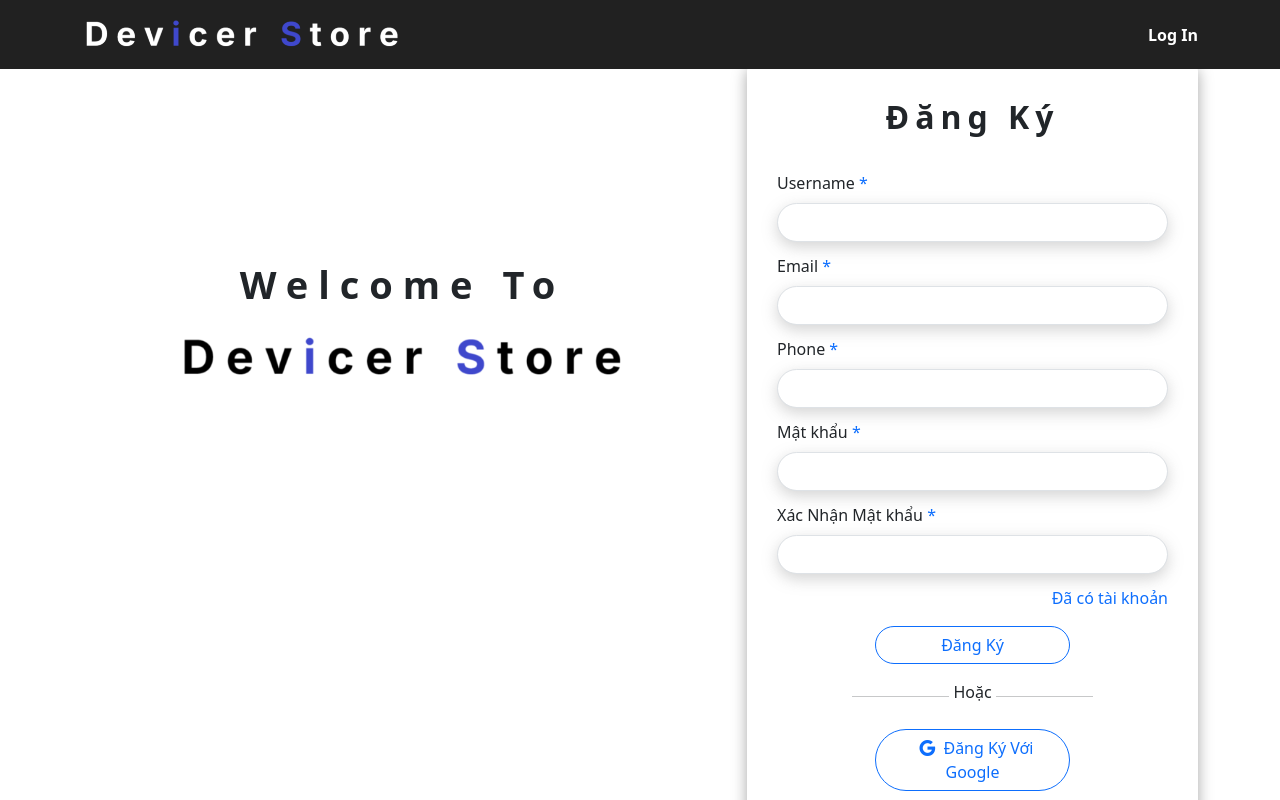
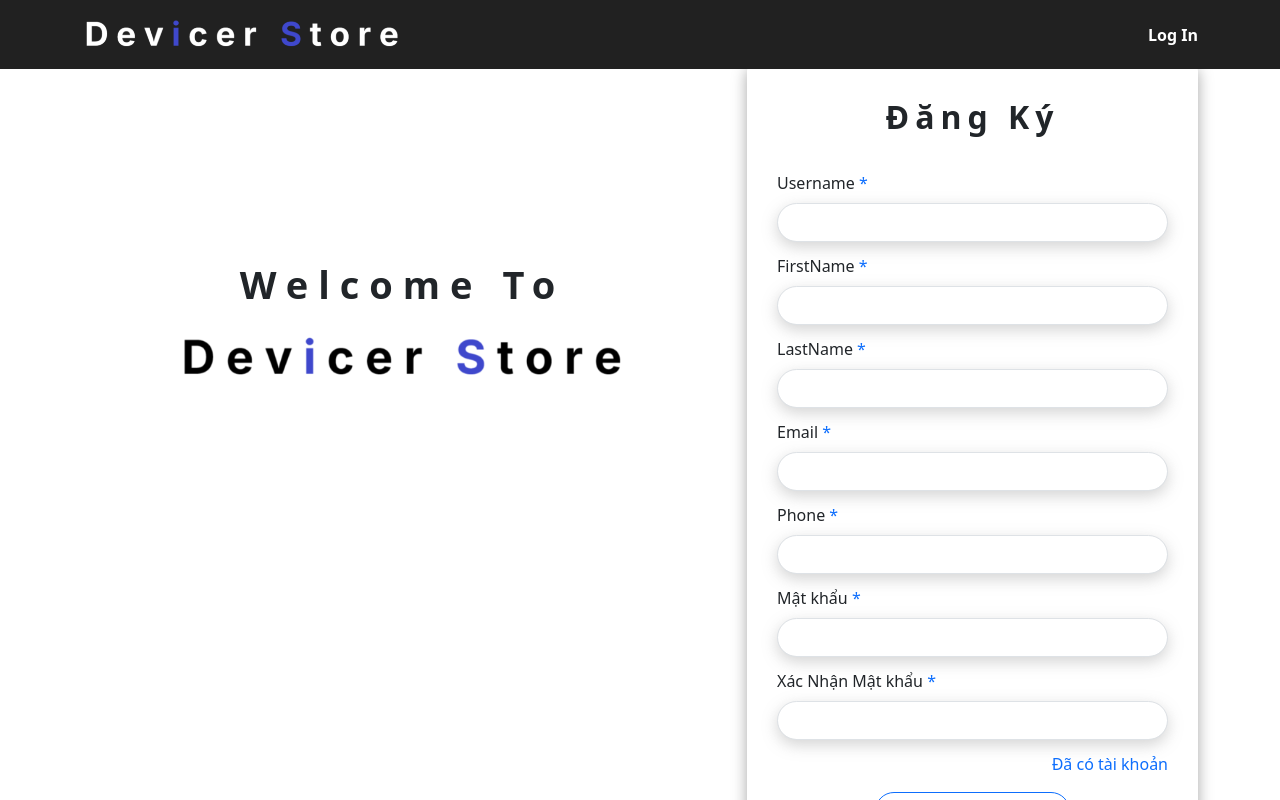
Before and after one commit to leminhbao308/software_architecture_and_design_ui, a React (Vite) app: page /signup in a window 1280 px wide. Shown: the top 800 px of the page. Built offline with nearby package versions, Linux system fonts and the light colour scheme.

Commit message:
feat(services): create SignUp service

```diff
--- a/src/components/CategoryBtn.tsx
+++ b/src/components/CategoryBtn.tsx
@@ -9,7 +9,6 @@ const CategoryBtn = () => {
         <li className="category">Le Hoang Nam</li>
         <li className="category">Le Minh Bao</li>
         <li className="category">Nguyen Hong Duc</li>
-        <li className="category">Nguyen Trong Tien</li>
         <li className="category">Tat ca deu la dong chi</li>
       </ul>
     </div>
--- a/src/consts/APIConst.ts
+++ b/src/consts/APIConst.ts
@@ -1,6 +1,7 @@
 const APIConst = {
-    API_CONTEXT: 'http://localhost:8080/api/v1',
-    LOGIN: '/auth/login'
+  API_CONTEXT: "http://localhost:8080/api/v1",
+  LOGIN: "/auth/login",
+  SIGNUP: "/auth/register",
 };
 
 export default APIConst;
--- a/src/pages/signupPage.tsx
+++ b/src/pages/signupPage.tsx
@@ -1,16 +1,20 @@
-import logo from "../assets/devicer-black.png";
-import { Link } from "react-router-dom";
+import { Link, Navigate, useNavigate } from "react-router-dom";
 import { useState } from "react";
 import AssetsConstant from "../consts/AssetsConstant";
+import SignUpService from "../services/auth/SignUpService";
+import PathConst from "../consts/PathConst";
 
 const SignUpPage = () => {
   const [username, setUsername] = useState(""); //  username
+  const [firstName, setFirstName] = useState(""); // firstName
+  const [lastName, setLastName] = useState(""); // lastName
   const [password, setPassword] = useState(""); //  password
   const [email, setEmail] = useState(""); //  email
   const [phone, setPhone] = useState(""); //  phone
   const [confirmPassword, setConfirmPassword] = useState(""); //  confirm password
-
+  const [errorMessage, setErrorMessage] = useState(""); // handle throw error
   const [validated, setValidated] = useState(false); //  check form validation
+  const navigate = useNavigate();
 
   function onValueChange(e) {
     const { id, value } = e.target;
@@ -18,6 +22,12 @@ const SignUpPage = () => {
     switch (id) {
       case "username":
         setUsername(value);
+        break;
+      case "firstName":
+        setFirstName(value);
+        break;
+      case "lastName":
+        setLastName(value);
         break;
       case "password":
         setPassword(value);
@@ -36,20 +46,51 @@ const SignUpPage = () => {
     }
   }
 
-  function handleSubmit(e) {
+  async function handleSubmit(e) {
     e.preventDefault();
     const form = e.target;
 
     if (form.checkValidity() === false) {
       e.stopPropagation();
+    } else {
+      setValidated(true);
     }
 
-    setValidated(true);
+    try {
+      const response = await SignUpService.signup(
+        username,
+        firstName,
+        lastName,
+        password,
+        email,
+        phone
+      );
+
+      if (response.data.status) {
+
+        setTimeout(() => {
+
+          setUsername("");
+          setFirstName("");
+          setLastName("");
+          setPassword("");
+          setConfirmPassword("");
+          setEmail("");
+          setPhone("");
+          navigate(PathConst.LOGIN);
+        }, 1000);
+      }
+    } catch (error) {
+      setErrorMessage(
+        "Đăng ký thất bại. Vui lòng kiểm tra lại thông tin!" + error
+      );
+      console.error(errorMessage);
+    }
   }
 
   function handleGoogleSignup() {
     // TODO: Implement login function with google
-    console.log("login with google");
+    console.log("Signup with google");
   }
 
   return (
@@ -89,6 +130,36 @@ const SignUpPage = () => {
                 onChange={onValueChange}
               />
               <div className="invalid-feedback">Username là bắt buộc!</div>
+            </div>
+
+            <div className="form-group">
+              <label htmlFor="firstName" className="form-label fs-6 fw-regular">
+                FirstName <span className="text-primary">*</span>
+              </label>
+              <input
+                type="text"
+                className="form-control form-control--custom"
+                required
+                id="firstName"
+                value={firstName}
+                onChange={onValueChange}
+              />
+              <div className="invalid-feedback">firstName là bắt buộc!</div>
+            </div>
+
+            <div className="form-group">
+              <label htmlFor="lastName" className="form-label fs-6 fw-regular">
+                LastName <span className="text-primary">*</span>
+              </label>
+              <input
+                type="text"
+                className="form-control form-control--custom"
+                required
+                id="lastName"
+                value={lastName}
+                onChange={onValueChange}
+              />
+              <div className="invalid-feedback">LastName là bắt buộc!</div>
             </div>
 
             <div className="form-group">
--- /dev/null
+++ b/src/services/auth/SignUpService.ts
@@ -0,0 +1,33 @@
+import axios from "axios";
+import APIConst from "../../consts/APIConst";
+
+const SignUpService = {
+  signup: async (
+    username: string,
+    firstName: string,
+    lastName: string,
+    password: string,
+    email: string,
+    phone: string
+  ) => {
+    try {
+      const response = await axios.post(
+        `${APIConst.API_CONTEXT}${APIConst.SIGNUP}`,
+        {
+          username,
+          first_name: firstName,
+          last_name: lastName,
+          password,
+          email,
+          phone,
+        }
+      );
+      return response.data; // Trả về dữ liệu từ API
+    } catch (error) {
+      console.error("signup failed: ", error);
+      throw error; // Ném lỗi để xử lý ở component gọi hàm này
+    }
+  },
+};
+
+export default SignUpService;
```
